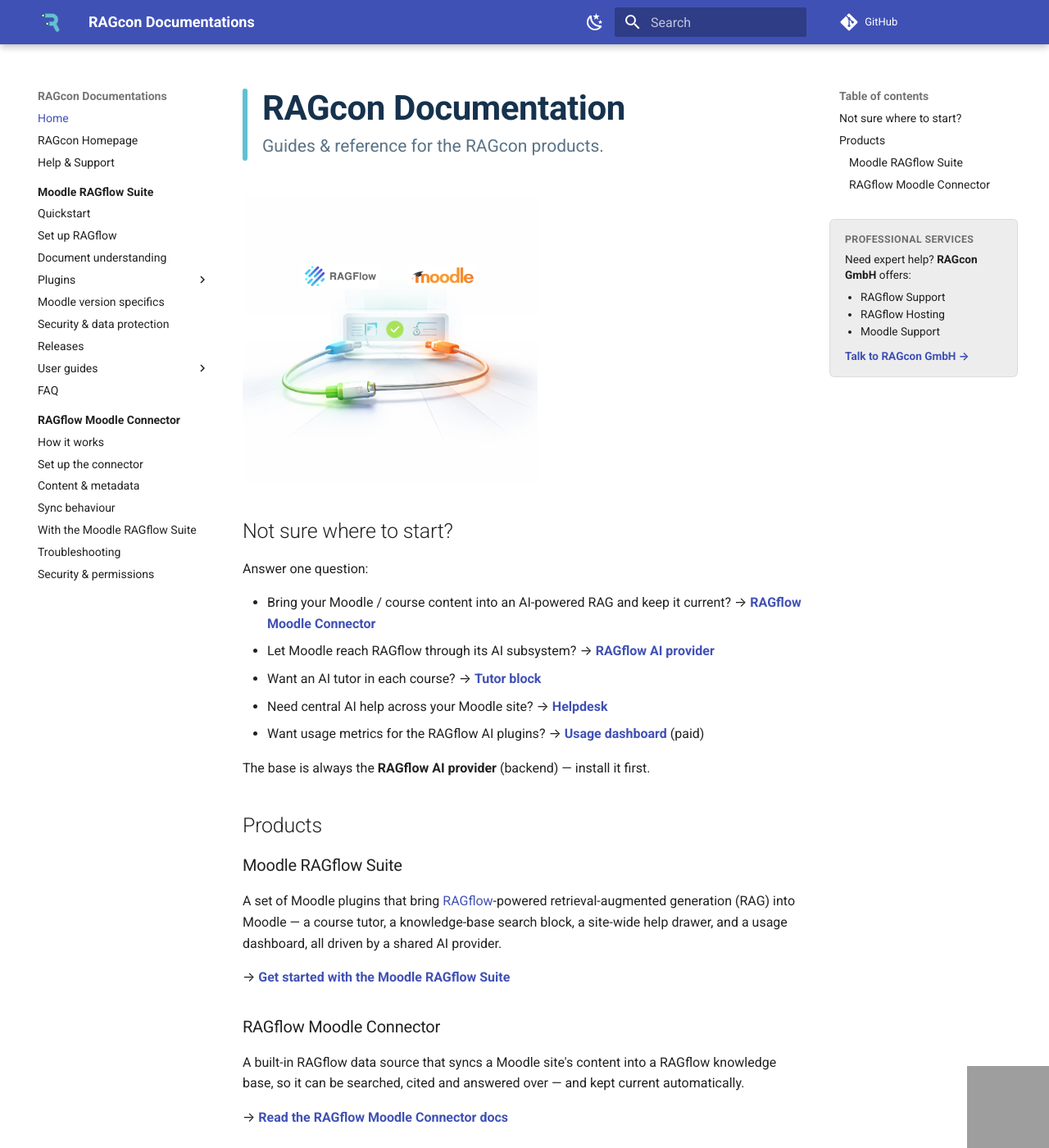
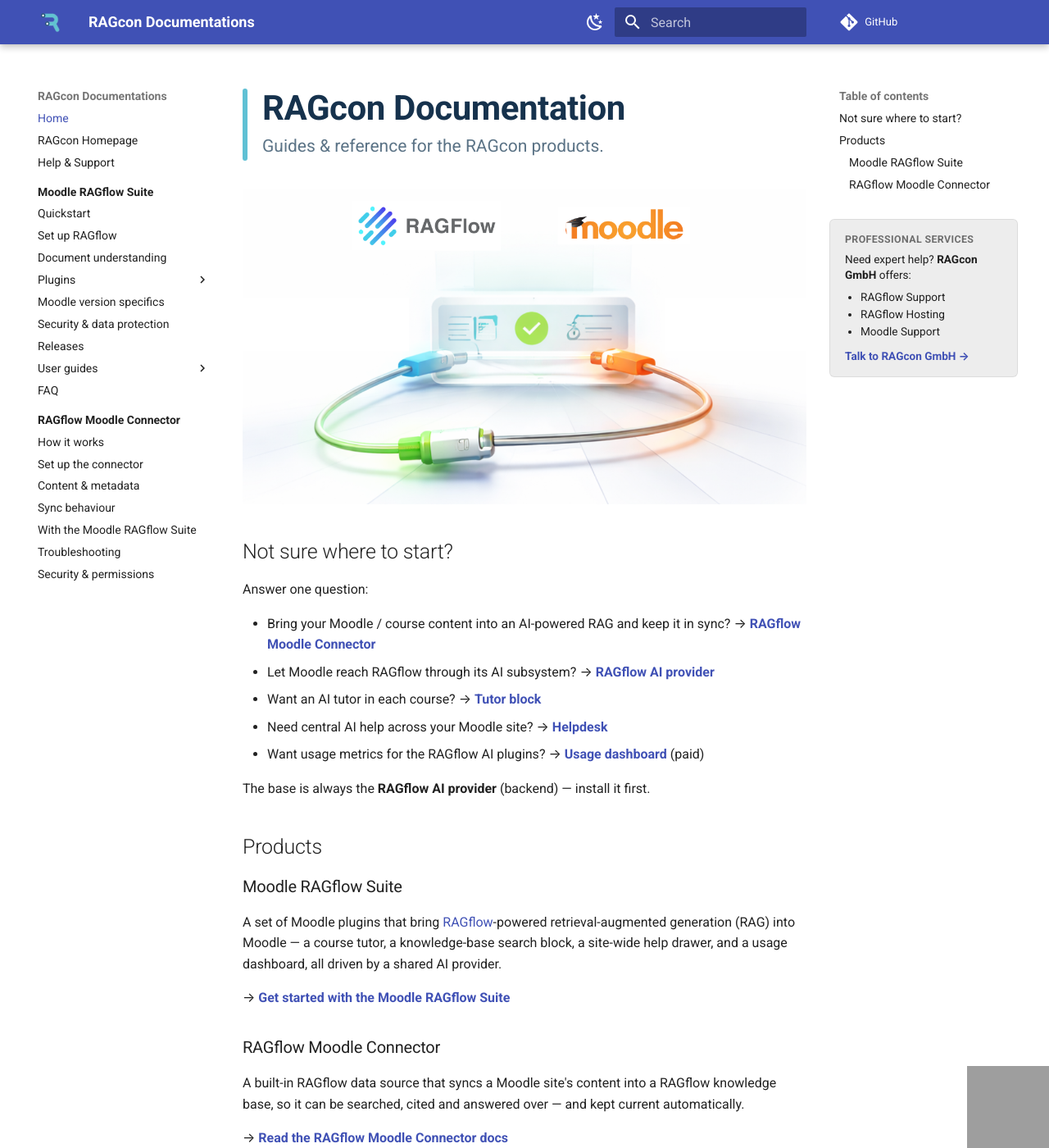
Before and after one commit to ragcon-ai/ragcon-docs, an MkDocs documentation site: the page built from docs/index.md, in a window 1280 px wide and 1400 px high. Shown: the whole window at 82% size. Built offline with MkDocs 1.6.1 and Material for MkDocs 9.7.7, drawn with Linux system fonts in a browser that asks for light colours; comment, search, counter and statistics services are not loaded; grey boxes are pictures that could not be loaded.

Commit message:
docs: full-width home header, 'Easy setup' step lists with links, sync wording
- Home header image spans the full content width (updated to the banner-format
  RAGflow-Moodle.png); wording 'keep it current' -> 'keep it in sync'.
- Rename the config-page step boxes 'At a glance' -> 'Easy setup' and link each
  step to the matching section (or the provider page).

```diff
--- a/docs/assets/extra.css
+++ b/docs/assets/extra.css
@@ -159,7 +159,7 @@
   margin: 0.4rem 0 1.6rem;
 }
 .md-typeset .rf-home-header img {
-  max-width: 360px;
+  max-width: 100%;
   width: 100%;
   height: auto;
   border: 0;
--- a/docs/index.md
+++ b/docs/index.md
@@ -6,13 +6,13 @@
   </div>
 </div>
 
-<p class="rf-home-header"><img src="assets/RAGflow-Moodle.png" alt="RAGflow for Moodle" width="360"></p>
+<p class="rf-home-header"><img src="assets/RAGflow-Moodle.png" alt="RAGflow for Moodle"></p>
 
 ## Not sure where to start?
 
 Answer one question:
 
-- Bring your Moodle / course content into an AI-powered RAG and keep it current? → **[RAGflow Moodle Connector](ragflow-moodle-connector/index.md)**
+- Bring your Moodle / course content into an AI-powered RAG and keep it in sync? → **[RAGflow Moodle Connector](ragflow-moodle-connector/index.md)**
 - Let Moodle reach RAGflow through its AI subsystem? → **[RAGflow AI provider](moodle-ragflow/plugins/provider.md)**
 - Want an AI tutor in each course? → **[Tutor block](moodle-ragflow/plugins/tutor.md)**
 - Need central AI help across your Moodle site? → **[Helpdesk](moodle-ragflow/plugins/helpdesk.md)**
```
Also changed, not shown: docs/moodle-ragflow/plugins/dashboard.md (+3 -3 lines), docs/moodle-ragflow/plugins/helpdesk.md (+3 -3 lines), docs/moodle-ragflow/plugins/provider.md (+3 -3 lines), docs/moodle-ragflow/plugins/search.md (+4 -4 lines), docs/moodle-ragflow/plugins/tutor.md (+3 -3 lines), docs/moodle-ragflow/setup-ragflow.md (+6 -6 lines), docs/ragflow-moodle-connector/setup.md (+5 -5 lines), docs/assets/RAGflow-Moodle.png.
